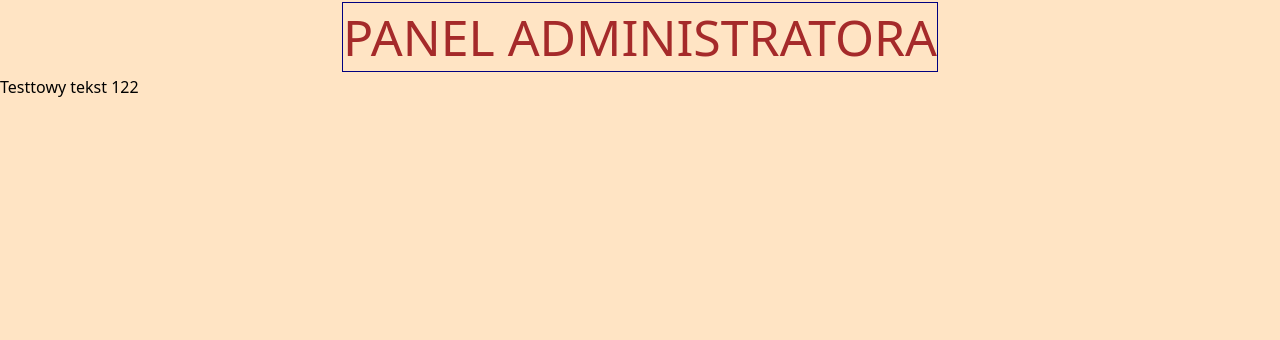
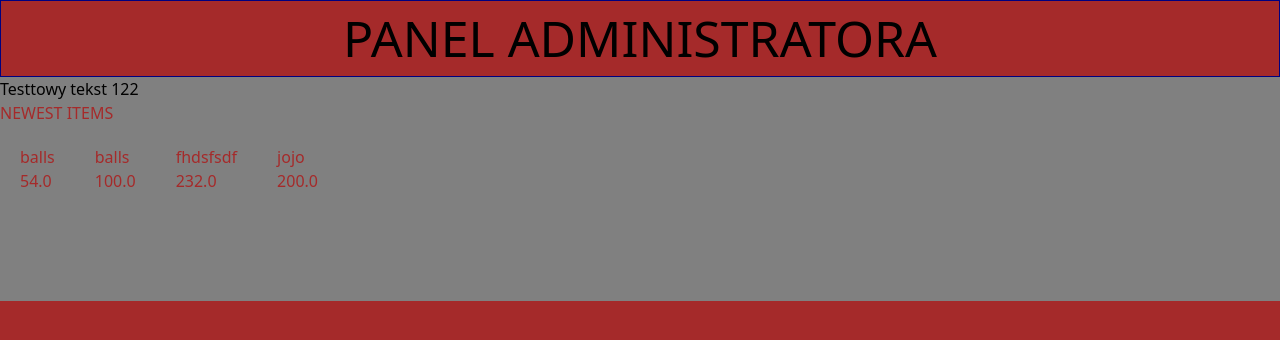
Before and after one commit to maselko116/ScoreX, a Django app: page / in a window 1280 px wide. Shown: the top 340 px of the page. Run offline with Django 4.2, Linux system fonts and the light colour scheme; data comes from the database, SQL or seed files in the repository; both versions use the stored data as it was after the commit; some libraries are stand-ins or nearby versions.

Commit message:
wyswietlanie items z bazy danych

```diff
--- a/ScoreX/ScoreX/settings.py
+++ b/ScoreX/ScoreX/settings.py
@@ -117,7 +117,10 @@ USE_TZ = True
 # Static files (CSS, JavaScript, Images)
 # https://docs.djangoproject.com/en/4.2/howto/static-files/
 
-STATIC_URL = 'static/'
+STATIC_URL = 'base/static/'
+MEDIA_URL = 'media/'
+
+MEDIA_ROOT = BASE_DIR / 'media'
 
 # Default primary key field type
 # https://docs.djangoproject.com/en/4.2/ref/settings/#default-auto-field
--- a/ScoreX/base/static/style.css
+++ b/ScoreX/base/static/style.css
@@ -1,16 +1,32 @@
 body{
-    background-color: bisque;
+    background-color: brown;
 }
-
+h1{
+    color: black;
+}
 nav{
     width: 100%;
+    border:navy solid 1px ;
+    text-align: center;
+}
+.things_DIV
+{
+    display: flex;
+    float: left;
+    gap: 20px;
+    padding: 20px;
 
-    text-align: center;
 }
 .panel
 {
     font-size: 50px;
+    color: black;
+
+}
+.things
+{
+    width: 100%;
+    height: 200px;
+    background-color: grey;
     color: brown;
-
-    border:navy solid 1px ;
 }
--- a/ScoreX/base/templates/base/frame.html
+++ b/ScoreX/base/templates/base/frame.html
@@ -16,7 +16,7 @@
                 href="http://127.0.0.1:8000/admin/">PANEL ADMINISTRATORA </a></div>
         </nav>
 
-        <div class="test1">
+        <div class="things">
 
 
             {% block content %}
--- a/ScoreX/base/templates/base/index.html
+++ b/ScoreX/base/templates/base/index.html
@@ -2,4 +2,25 @@
 
 {% block content %}
 <h1> Testtowy tekst 122 </h1>
+
+<div class="things">
+    <h2> NEWEST ITEMS </h2>
+    <div>
+        {% for item in items %}
+            <div class="things_DIV">
+                <a href="#">
+                    <div>
+                        <h2>  {{item.name}} </h2>
+                    </div>
+                    <div>
+                        <h2>  {{item.price}} </h2>
+
+                    </div>
+
+                </a>
+            </div>
+        {% endfor %}
+    </div>
+
+</div>
 {% endblock %}
--- a/ScoreX/base/views.py
+++ b/ScoreX/base/views.py
@@ -1,7 +1,14 @@
 from django.shortcuts import render
 
+from item.models import Category, Item
 # Create your views here.
 def index(request):
-    return render(request, 'base/index.html')
+    categories = Category.objects.all()
+    items = Item.objects.all()
+
+    return render(request, 'base/index.html', {
+        'categories': categories,
+        'items': items,
+    })
 def style(request):
     return render(request, 'frame.html')
--- a/ScoreX/item/models.py
+++ b/ScoreX/item/models.py
@@ -15,7 +15,7 @@ class Item(models.Model):
     category = models.ForeignKey(Category, related_name='items', on_delete=models.CASCADE)
     name = models.CharField(max_length=255)
     description = models.TextField(blank=True, null=True)
+    image = models.ImageField(upload_to='item_images', blank=True, null=True)
     price = models.FloatField()
-   #imagen = models.ImageField(upload_to='item_images', blank=True, null = True)
     def __str__(self):
         return self.name
```
Also changed, not shown: ScoreX/db.sqlite3, ScoreX/item/admin.py (line endings or trailing spaces), ScoreX/item/migrations/0003_item_image.py (added), ScoreX/media/item_images/IMG_3794.PNG (added), ScoreX/media/item_images/IMG_3794_VfJnVF4.PNG (added), ScoreX/media/item_images/IMG_3794_nja15IZ.PNG (added), 1 other file.
